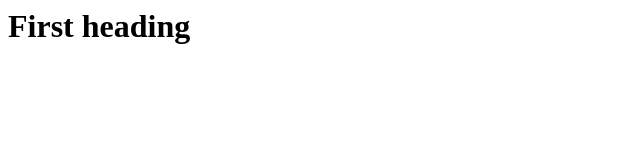
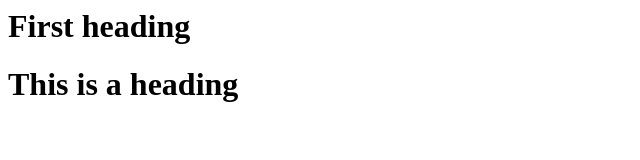
Before and after one commit to VigneshChand/learning-git, a plain HTML site: page index.html in a window 1280 px wide. Shown: the whole page, without its empty margins (0-640 px from the left). Drawn offline with Linux system fonts and the light colour scheme.

Commit message:
Added head in index.html

```diff
--- a/index.html
+++ b/index.html
@@ -3,6 +3,7 @@
     <title>learning-git</title>
     <body>
       <h1>First heading</h1>
+      <h1>This is a heading</h1?
     </body>
   </head>
 </html>
```
